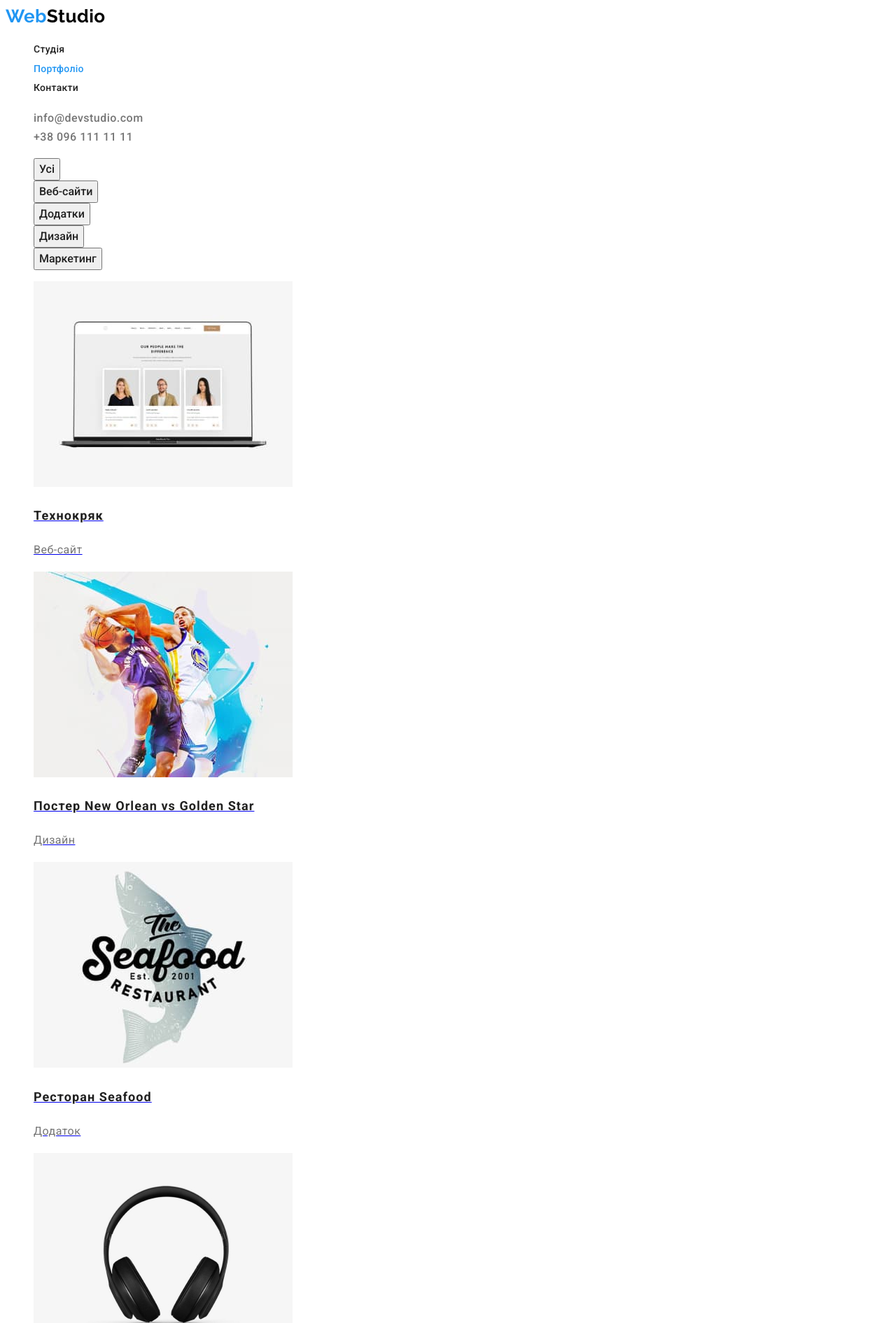
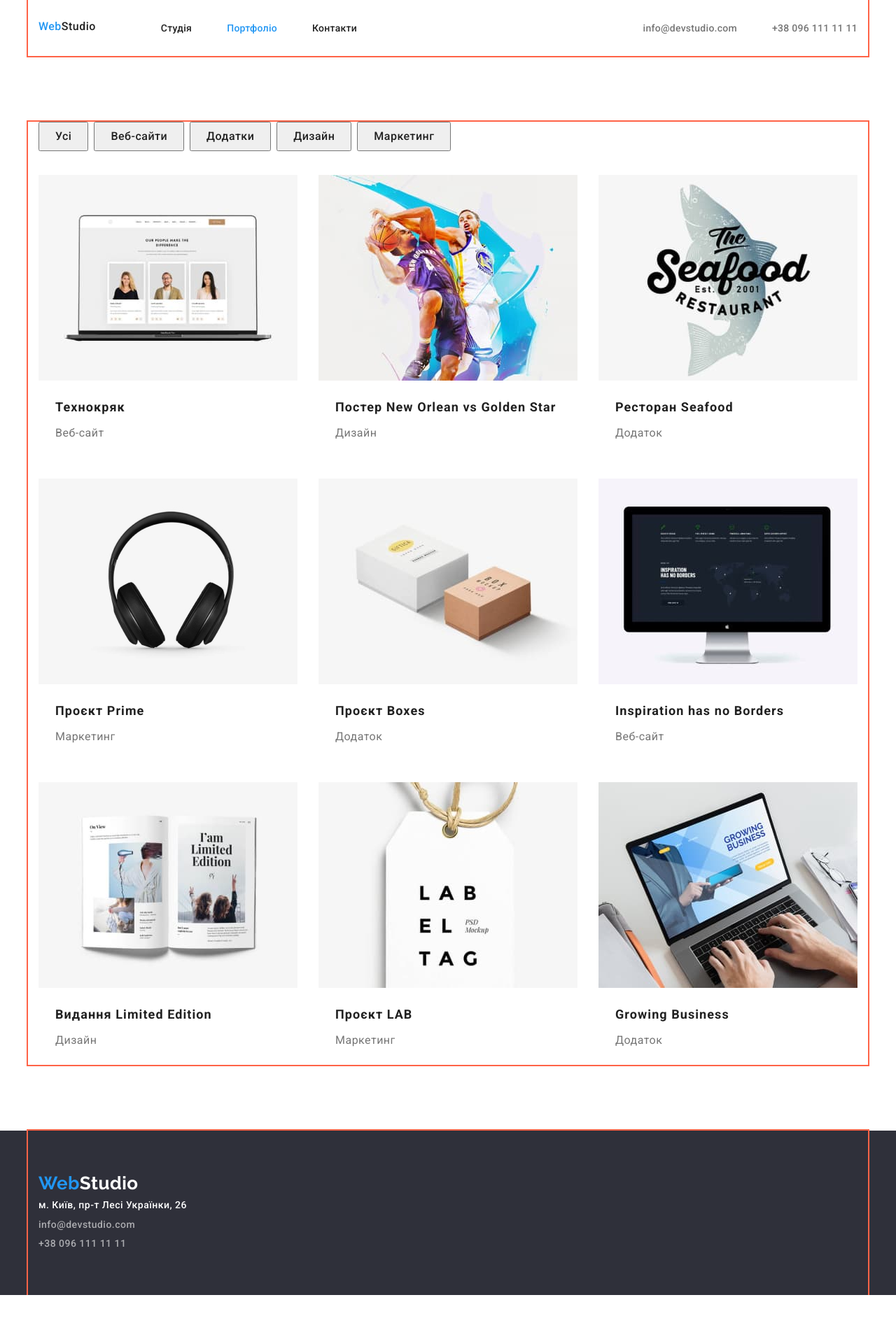
Before and after one commit to TaniaShmigel/goit-markup-hw-02, a plain HTML site: page portfolio.html in a window 1280 px wide. Shown: the top 1891 px of the page at 70% size. After the commit the page ends 1851 px from the top, so only its background shows below. Drawn offline with Linux system fonts and the light colour scheme.

Commit message:
Заповнення Flex

```diff
--- /dev/null
+++ b/css/modern-normalize.css
@@ -0,0 +1,121 @@
+/**
+ * Minified by jsDelivr using clean-css v4.2.3.
+ * Original file: /npm/modern-normalize@1.1.0/modern-normalize.css
+ *
+ * Do NOT use SRI with dynamically generated files! More information: https://www.jsdelivr.com/using-sri-with-dynamic-files
+ */
+/*! modern-normalize v1.1.0 | MIT License | https://github.com/sindresorhus/modern-normalize */
+*,
+::after,
+::before {
+  box-sizing: border-box;
+}
+html {
+  -moz-tab-size: 4;
+  tab-size: 4;
+}
+html {
+  line-height: 1.15;
+  -webkit-text-size-adjust: 100%;
+}
+body {
+  margin: 0;
+}
+body {
+  font-family: system-ui, -apple-system, "Segoe UI", Roboto, Helvetica, Arial,
+    sans-serif, "Apple Color Emoji", "Segoe UI Emoji";
+}
+hr {
+  height: 0;
+  color: inherit;
+}
+abbr[title] {
+  text-decoration: underline dotted;
+}
+b,
+strong {
+  font-weight: bolder;
+}
+code,
+kbd,
+pre,
+samp {
+  font-family: ui-monospace, SFMono-Regular, Consolas, "Liberation Mono", Menlo,
+    monospace;
+  font-size: 1em;
+}
+small {
+  font-size: 80%;
+}
+sub,
+sup {
+  font-size: 75%;
+  line-height: 0;
+  position: relative;
+  vertical-align: baseline;
+}
+sub {
+  bottom: -0.25em;
+}
+sup {
+  top: -0.5em;
+}
+table {
+  text-indent: 0;
+  border-color: inherit;
+}
+button,
+input,
+optgroup,
+select,
+textarea {
+  font-family: inherit;
+  font-size: 100%;
+  line-height: 1.15;
+  margin: 0;
+}
+button,
+select {
+  text-transform: none;
+}
+[type="button"],
+[type="reset"],
+[type="submit"],
+button {
+  -webkit-appearance: button;
+}
+::-moz-focus-inner {
+  border-style: none;
+  padding: 0;
+}
+:-moz-focusring {
+  outline: 1px dotted ButtonText;
+}
+:-moz-ui-invalid {
+  box-shadow: none;
+}
+legend {
+  padding: 0;
+}
+progress {
+  vertical-align: baseline;
+}
+::-webkit-inner-spin-button,
+::-webkit-outer-spin-button {
+  height: auto;
+}
+[type="search"] {
+  -webkit-appearance: textfield;
+  outline-offset: -2px;
+}
+::-webkit-search-decoration {
+  -webkit-appearance: none;
+}
+::-webkit-file-upload-button {
+  -webkit-appearance: button;
+  font: inherit;
+}
+summary {
+  display: list-item;
+}
+/*# sourceMappingURL=/sm/b8ae781793ee4eb86edef3f2a2ac43a5575d063ed8cd287d7553f9f1b2776616.map */
--- a/css/styles.css
+++ b/css/styles.css
@@ -15,6 +15,7 @@
   /* Background colors */
   --grey-bg-color: #2f303a;
   --lightgrey-bg-color: #f5f4fa;
+  --btn-bg-color: #188CE8;
 }
 
 body {
@@ -26,30 +27,99 @@ body {
   letter-spacing: 0.03em;
 }
 
+
+
+/* Reset */
+
+h1,
+h2,
+h3,
+h4,
+h5,
+h6,
+p {
+  margin: 0;
+}
+
 ul {
   list-style: none;
+  margin: 0;
+  padding: 0;
 }
+
+img {
+  display: block;
+}
+
+
+.container {
+  width: 1200px ;
+  padding-left: 15px;
+  padding-right: 15px;
+  margin-left: auto;
+  margin-right: auto;
+
+  outline: 2px solid tomato;
+}
+
 
 /* HEADER */
 
-.page-header .link {
+.header-container {
+  display: flex;
+}
+
+.logo-header {
+  display: block;
+  align-items: center;
+  padding-top: 24px;
+  padding-bottom: 25px;
+
+}
+
+.header-link {
+margin-right: 93px;
+align-items: center;
+color: var(--secondary-text-color);
+text-decoration: none;
+}
+
+.site-nav {
+  margin-right: auto;
+}
+
+.list {
+  display: flex;
+  gap: 50px;
+
+}
+
+
+
+.page-header .link,
+.page-header .link-contact {
+
+  display: block;
+  padding-top: 32px;
+  padding-bottom: 32px;
   font-weight: 500;
   font-size: 14px;
   line-height: calc(16 / 14);
   letter-spacing: 0.02em;
-  color: var(--secondary-text-color);
   text-decoration: none;
 }
 
 /* Site nav */
 
 .logo {
+
+
   font-family: "Raleway";
   font-weight: 700;
   font-size: 26px;
   line-height: calc(31 / 26);
   color: #000000;
-  text-decoration: none;
+
 }
 
 .logo-name,
@@ -61,34 +131,58 @@ ul {
   color: var(--accent-text-color);
 }
 
+.page-header .link {
+  color: var(--secondary-text-color);
+}
+
 .link-contact {
+  /* display: block;
+  padding-top: 32px;
+  padding-bottom: 32px;
+  align-items: center; */
   color: var(--primary-text-color);
   text-decoration: none;
 }
 
+
+
 /* Hero */
+
+.benefits-container {
+  display: flex;
+
+}
 
 .hero {
   background-color: var(--grey-bg-color);
+  text-align: center;
 }
 .hero-title {
+    margin-bottom: 30px;
+    width: 696px;
   font-weight: 900;
   font-size: 44px;
   line-height: calc(60 / 44);
-  text-align: center;
+margin-left: auto;
+margin-right: auto;
   letter-spacing: 0.06em;
   text-transform: uppercase;
   color: var(--primery-white-color);
 }
 
 .hero-btn {
+  width: 216px;
+  min-height: 50;
+  padding: 10px 28px;
   font-family: inherit;
   font-weight: 700;
   font-size: 16px;
   line-height: calc(30 / 16);
   letter-spacing: 0.06em;
   color: var(--primery-white-color);
-  background-color: var(--accent-text-color);
+  background: var(--btn-bg-color);
+  box-shadow: 0px 4px 4px rgba(0, 0, 0, 0.15);
+  border-radius: 4px;
   cursor: pointer;
 }
 
@@ -100,7 +194,13 @@ ul {
 }
 
 /* Section */
+
+.section {
+  padding-top: 94px;
+  padding-bottom: 94px;
+}
 .section-title {
+    margin-bottom: 50px;
   font-weight: 700;
   font-size: 36px;
   line-height: calc(42 / 36);
@@ -125,6 +225,7 @@ ul {
 }
 
 .benefits-title {
+  margin-bottom: 10px;
   font-weight: 700;
   font-size: 14px;
   line-height: calc(16 / 14);
@@ -133,10 +234,14 @@ ul {
 }
 
 .benefits-text {
+  margin-right: 30px;
   font-weight: 400;
   font-size: 14px;
   line-height: calc(24 / 14);
   color: var(--primary-text-color);
+}
+.benefits-text:last-child {
+  margin-right: 0;
 }
 
 .benefits-list {
@@ -144,9 +249,27 @@ ul {
   font-size: 36px;
   line-height: calc(42 / 36);
   color: var(--secondary-text-color);
+
+}
+
+
+/* Work */
+
+.work {
+  display: flex;
+  gap: 30px;
 }
 
 /* Team */
+
+.team-container {
+  display: flex;
+  gap: 30px;
+}
+
+.text-all {
+  padding: 30px 61px;
+}
 
 .section-team {
   background-color: var(--lightgrey-bg-color);
@@ -157,6 +280,7 @@ ul {
 }
 
 .title-member {
+  margin-bottom: 10px;
   font-weight: 500;
   font-size: 16px;
   line-height: calc(19 / 16);
@@ -175,6 +299,11 @@ ul {
 
 /* Footer */
 
+.footer-container{
+  padding-top: 60px;
+  padding-bottom: 60px;
+}
+
 .footer {
   background-color: var(--grey-bg-color);
 }
@@ -184,6 +313,7 @@ ul {
 }
 
 .footer-text {
+  margin-bottom: 9px;
   font-size: 14px;
   line-height: calc(24 / 14);
   color: var(--primery-white-color);
@@ -191,14 +321,21 @@ ul {
 }
 
 .footer .logo {
+  margin-bottom: 20px;
   color: var(--primery-white-color);
+  text-decoration: none;
 }
 
 .logo-footer {
   color: var(--accent-text-color);
 }
 
+.link {
+  text-decoration: none;
+}
+
 .footer-contact {
+  margin-bottom: 9px;
   font-size: 14px;
   line-height: calc(24 / 14);
   color: rgba(255, 255, 255, 0.6);
@@ -214,12 +351,31 @@ ul {
 
 /* Button */
 
+.project-list {
+  display: flex;
+  align-items: center;
+
+
+}
+
+.btn-list {
+  margin-bottom: 34px;
+  margin-left: auto;
+  margin-right: auto;
+
+
+}
+
 .project-btn {
+
+  margin-right: 8px;
+ padding: 6px 22px;
   font-family: inherit;
   font-weight: 500;
   font-size: 16px;
   line-height: calc(26 / 16);
   text-align: center;
+  letter-spacing: 0.03em;
 
   color: var(--secondary-text-color);
   cursor: pointer;
@@ -233,7 +389,18 @@ ul {
 
 /* Project*/
 
+.portfolio-list {
+  display: flex;
+  flex-wrap: wrap;
+  gap: 30px;
+}
+
+.project-item {
+  width: 370px;
+}
+
 .project-title {
+  margin-bottom: 4px;
   font-weight: 700;
   font-size: 18px;
   line-height: calc(36 / 18);
@@ -249,3 +416,7 @@ ul {
   color: var(--primary-text-color);
   text-decoration: none;
 }
+
+.project-all {
+  padding: 20px 24px ;
+}
--- a/portfolio.html
+++ b/portfolio.html
@@ -11,14 +11,19 @@
       href="https://fonts.googleapis.com/css2?family=Raleway:wght@700&family=Roboto:wght@400;500;700;900&display=swap"
       rel="stylesheet"
     />
+    <link rel="stylesheet" href="./css/modern-normalize.css" />
     <link rel="stylesheet" href="./css/styles.css" />
   </head>
   <body>
     <header class="page-header">
-      <nav class="site-nav">
-        <a lang="en" href="#" class="logo">
+      <div class="container header-container">
+        <div class="logo-header">
+          <a class="header-link" lang="en" href="#" class="logo">
             <span class="logo-name">Web</span>Studio</a
           >
+        </div>
+
+        <nav class="site-nav">
           <ul class="list">
             <li class="list-item">
               <a class="link" href="./index.html">Студія</a>
@@ -36,13 +41,18 @@
             >
           </li>
           <li class="list-item">
-          <a class="link-contact" href="tel:+380961111111">+38 096 111 11 11</a>
+            <a class="link-contact" href="tel:+380961111111"
+              >+38 096 111 11 11</a
+            >
           </li>
         </ul>
+      </div>
     </header>
     <main>
-      <section class="section-project">
+      <section class="section section-project">
         <h1 class="visually-hidden">Наші проекти</h1>
+        <div class="container">
+          <div class="btn-list">
             <ul class="project-list">
               <li>
                 <button type="button" class="project-btn">Усі</button>
@@ -60,121 +70,140 @@
                 <button type="button" class="project-btn">Маркетинг</button>
               </li>
             </ul>
-        <ul>
+          </div>
+
+          <ul class="portfolio-list">
             <li class="project-item">
-            <a href="#" target="_blank"
+              <a class="link" href="#" target="_blank"
                 ><img
                   src="./images/projects/img.jpg"
                   alt="Веб-сайт Технокряк"
                   width="370"
                   height="294"
                 />
+                <div class="project-all">
                   <h2 class="project-title">Технокряк</h2>
-              <p class="project-text">Веб-сайт</p></a
+                  <p class="project-text">Веб-сайт</p>
+                </div></a
               >
             </li>
             <li class="project-item">
-            <a href="#" target="_blank"
+              <a class="link" href="#" target="_blank"
                 ><img
                   src="./images/projects/img-1.jpg"
                   alt="Два молодих чоловіки грають в баскетбол"
                   width="370"
                   height="294"
                 />
-              <h2 class="project-title">Постер New Orlean vs Golden Star</h2>
-              <p class="project-text">Дизайн</p></a
+                <div class="project-all">
+                  <h2 class="project-title">
+                    Постер New Orlean vs Golden Star
+                  </h2>
+                  <p class="project-text">Дизайн</p>
+                </div></a
               >
             </li>
             <li class="project-item">
-            <a href="#" target="_blank"
+              <a class="link" href="#" target="_blank"
                 ><img
                   src="./images/projects/img-2.jpg"
                   alt="Назва ресторану Seafood"
                   width="370"
                   height="294"
                 />
-              <h2 class="project-title">Ресторан Seafood</h2>
-              <p class="project-text">Додаток</p></a
+                <div class="project-all"><h2 class="project-title">Ресторан Seafood</h2>
+                  <p class="project-text">Додаток</p></div>
+                </a
               >
             </li>
             <li class="project-item">
-            <a href="#" target="_blank">
+              <a class="link" href="#" target="_blank">
                 <img
                   src="./images/projects/img-3.jpg"
                   alt="Навушники"
                   width="370"
                   height="294"
                 />
-              <h2 class="project-title">Проєкт Prime</h2>
-              <p class="project-text">Маркетинг</p></a
+                <div class="project-all"> <h2 class="project-title">Проєкт Prime</h2>
+                  <p class="project-text">Маркетинг</p></div>
+               </a
               >
             </li>
             <li class="project-item">
-            <a href="#" target="_blank">
+              <a class="link" href="#" target="_blank">
                 <img
                   src="./images/projects/img-4.jpg"
                   alt="Дві коробки: біла більшого розміру, крафтова меншого"
                   width="370"
                   height="294"
                 />
+                <div class="project-all">
                   <h2 class="project-title">Проєкт Boxes</h2>
-              <p class="project-text">Додаток</p></a
+                <p class="project-text">Додаток</p>
+                </div>
+                </a
               >
             </li>
             <li class="project-item">
-            <a href="#" target="_blank">
+              <a class="link" href="#" target="_blank">
                 <img
                   src="./images/projects/img-5.jpg"
                   alt="Монітор комп'ютера"
                   width="370"
                   height="294"
                 />
-              <h2 class="project-title">Inspiration has no Borders</h2>
-              <p class="project-text">Веб-сайт</p></a
+                <div class="project-all"> <h2 class="project-title">Inspiration has no Borders</h2>
+                  <p class="project-text">Веб-сайт</p></div>
+               </a
               >
             </li>
             <li class="project-item">
-            <a href="#" target="_blank">
+              <a class="link" href="#" target="_blank">
                 <img
                   src="./images/projects/img-6.jpg"
                   alt="Розгорнута книга"
                   width="370"
                   height="294"
                 />
-              <h2 class="project-title">Видання Limited Edition</h2>
-              <p class="project-text">Дизайн</p></a
+                <div class="project-all"><h2 class="project-title">Видання Limited Edition</h2>
+                  <p class="project-text">Дизайн</p></div>
+                </a
               >
             </li>
             <li class="project-item">
-            <a href="#" target="_blank"
+              <a class="link" href="#" target="_blank"
                 ><img
                   src="./images/projects/img-7.jpg"
                   alt="Біла етикетка"
                   width="370"
                   height="294"
                 />
-              <h2 class="project-title">Проєкт LAB</h2>
-              <p class="project-text">Маркетинг</p></a
+                <div class="project-all"><h2 class="project-title">Проєкт LAB</h2>
+                  <p class="project-text">Маркетинг</p></div>
+                </a
               >
             </li>
             <li class="project-item">
-            <a href="#" target="_blank"
+              <a class="link" href="#" target="_blank"
                 ><img
                   src="./images/projects/img-8.jpg"
                   alt="Відкитий ноутбук"
                   width="370"
                   height="294"
                 />
-              <h2 class="project-title">Growing Business</h2>
-              <p class="project-text">Додаток</p></a
+                <div class="project-all"><h2 class="project-title">Growing Business</h2>
+                  <p class="project-text">Додаток</p></div>
+                </a
               >
             </li>
           </ul>
+        </div>
       </section>
     </main>
     <footer class="footer">
+      <div class="container footer-container">
         <a lang="en" href="#" class="logo">
-        <span class="logo-name">Web</span>Studio</a
+          <span class="logo-footer">Web</span>Studio</a
         >
         <address class="contact">
           <ul>
@@ -188,7 +217,10 @@
               >
             </li>
             <li>
-            <a href="mailto:info@devstudio.com" lang="en" class="footer-contact"
+              <a
+                href="mailto:info@devstudio.com"
+                lang="en"
+                class="footer-contact"
                 >info@devstudio.com</a
               >
             </li>
@@ -199,6 +231,7 @@
             </li>
           </ul>
         </address>
+      </div>
     </footer>
   </body>
 </html>
```
Also changed, not shown: index.html (+40 -10 lines). Lines whose indentation alone changed are shown as unchanged.
